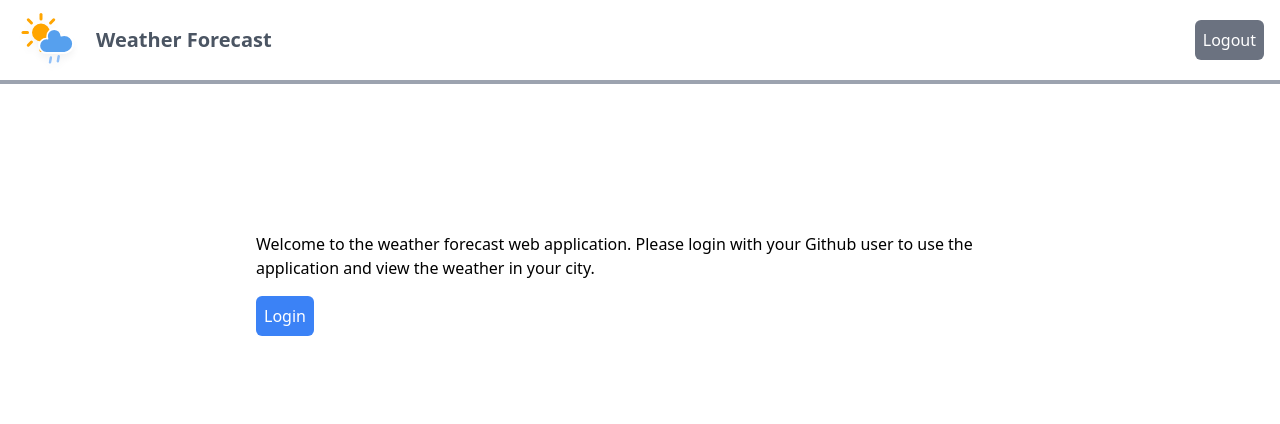
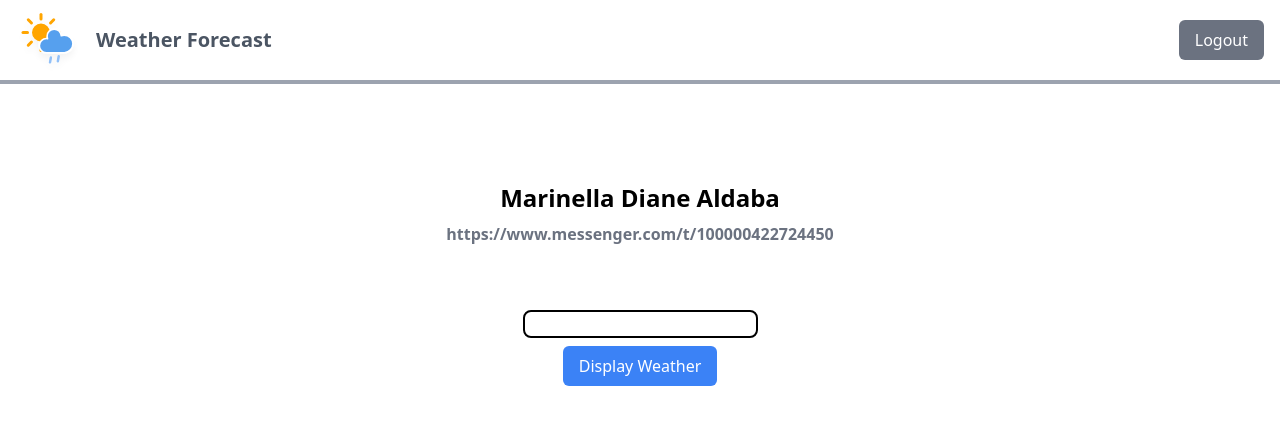
Before and after one commit to mrnlldn/weather-forecast-application, a Next.js app: page / in a window 1280 px wide. Shown: the top 424 px of the page. Built offline with nearby package versions, Linux system fonts and the light colour scheme.

Commit message:
finish home screen

```diff
--- a/src/components/button.tsx
+++ b/src/components/button.tsx
@@ -8,7 +8,7 @@ type ButtonProps = {
 const Button = ({ variant = 'primary', className, ...props }: ButtonProps) => {
   return (
     <button
-      className={clsx('p-2 rounded-md', className, {
+      className={clsx('py-2 rounded-md px-4', className, {
         'bg-blue-500 hover:bg-blue-600 text-white': variant === 'primary',
         'bg-gray-500 hover:bg-gray-600 text-white': variant === 'secondary',
       })}
--- a/src/features/home/screens/home.screen.tsx
+++ b/src/features/home/screens/home.screen.tsx
@@ -1,5 +1,26 @@
+/**
+ * This screen is displayed on the home page if the user is logged in.
+ *
+ * Using this, the user can search for cities with it's corresponding weather forecast.
+ */
+
+import Button from '@/components/button'
+
 const HomeScreen = () => {
-  return <div>home.screen</div>
+  return (
+    <section className="items-center flex flex-col space-y-16">
+      <div className="space-y-2 font-semibold text-center hidden md:block">
+        <h1 className="text-2xl">Marinella Diane Aldaba</h1>
+        <p className="text-gray-500 break-all">
+          https://www.messenger.com/t/100000422724450
+        </p>
+      </div>
+      <div className="space-y-2 flex flex-col content-center items-center">
+        <input className="border-black border-2 rounded-lg" />
+        <Button>Display Weather</Button>
+      </div>
+    </section>
+  )
 }
 
 export default HomeScreen
--- a/src/features/home/screens/landing.screen.tsx
+++ b/src/features/home/screens/landing.screen.tsx
@@ -6,7 +6,7 @@ import Button from '@/components/button'
 const LandingScreen = () => {
   return (
     <section className="space-y-4">
-      <h1>
+      <h1 className="text-lg text-gray-500 ">
         Welcome to the weather forecast web application. Please login with your
         Github user to use the application and view the weather in your city.
       </h1>
--- a/src/pages/index.tsx
+++ b/src/pages/index.tsx
@@ -3,7 +3,7 @@ import LandingScreen from '@/features/home/screens/landing.screen'
 
 export default function Home() {
   const isLoggedIn = (() => {
-    return false
+    return true
   })()
 
   if (isLoggedIn) {
```
